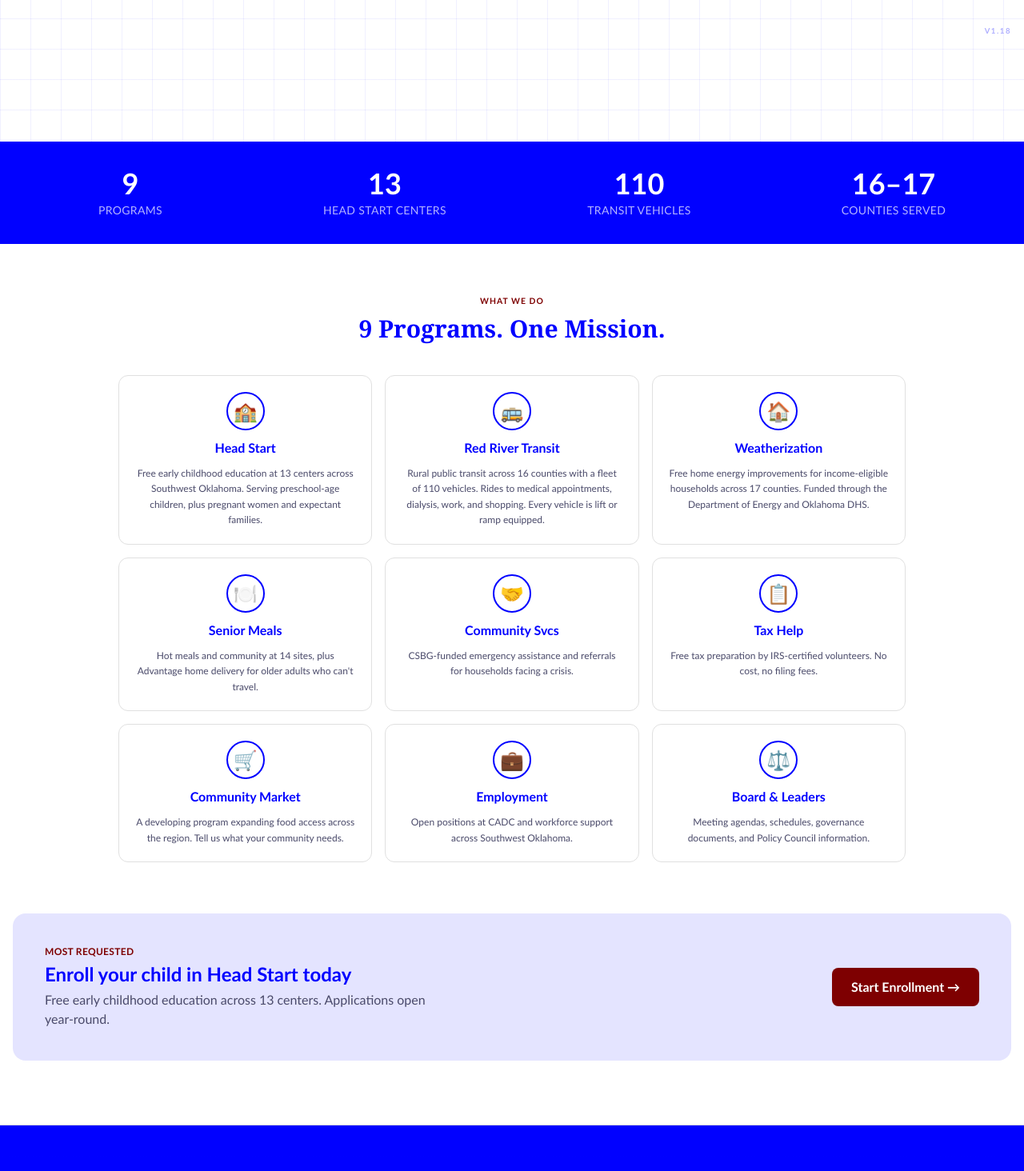
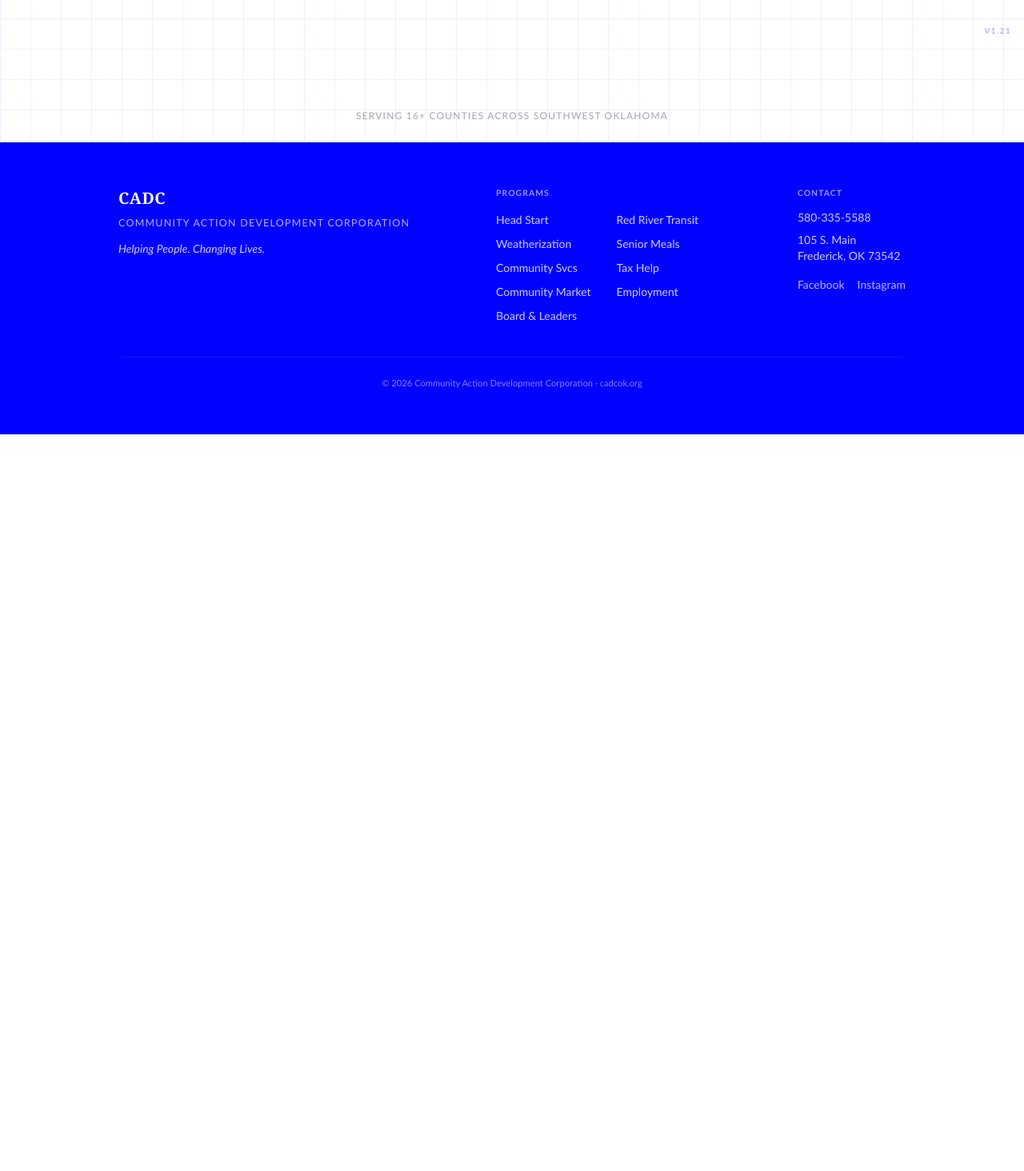
Before and after one commit to ironsilkstrategies/CADC, a Next.js app: page / in a window 1280 px wide. Shown: the part 740-2204 px from the top of the page at 80% size. After the commit the page ends 1283 px from the top, so only its background shows below. Built offline with nearby package versions, Linux system fonts and the light colour scheme.

Commit message:
Add files via upload

```diff
--- a/app/layout.tsx
+++ b/app/layout.tsx
@@ -9,7 +9,7 @@ export const metadata: Metadata = {
     "CADC serves 16-17 counties across Southwest Oklahoma with Head Start, transit, weatherization, senior meals, and more. Find your program and get help today.",
 };
 
-const VERSION = "v1.18";
+const VERSION = "v1.21";
 
 export default function RootLayout({
   children,
--- a/app/page.tsx
+++ b/app/page.tsx
@@ -1,56 +1,5 @@
-import OrbitHero from "@/components/OrbitHero";
-import ProgramGrid from "@/components/ProgramGrid";
-import Link from "next/link";
+import HomeExperience from "@/components/HomeExperience";
 
 export default function Home() {
-  return (
-    <>
-      <OrbitHero />
-
-      {/* Stats bar */}
-      <section className="bg-[var(--cadc-blue)] text-white">
-        <div className="mx-auto max-w-7xl px-4 py-8 grid grid-cols-2 md:grid-cols-4 gap-6 text-center">
-          {[
-            ["9", "Programs"],
-            ["13", "Head Start Centers"],
-            ["110", "Transit Vehicles"],
-            ["16–17", "Counties Served"],
-          ].map(([num, label]) => (
-            <div key={label}>
-              <div className="text-3xl md:text-4xl font-bold">{num}</div>
-              <div className="text-xs md:text-sm text-white/70 uppercase tracking-wide mt-1">
-                {label}
-              </div>
-            </div>
-          ))}
-        </div>
-      </section>
-
-      <ProgramGrid />
-
-      {/* Head Start CTA */}
-      <section className="mx-auto max-w-7xl px-4 pb-20">
-        <div className="bg-[var(--cadc-blue-light)] rounded-2xl p-8 md:p-10 flex flex-col md:flex-row items-center gap-6 justify-between">
-          <div>
-            <p className="text-xs font-bold text-[var(--cadc-maroon)] uppercase tracking-wide mb-1">
-              Most requested
-            </p>
-            <h2 className="text-xl md:text-2xl font-bold text-[var(--cadc-blue)]">
-              Enroll your child in Head Start today
-            </h2>
-            <p className="text-[var(--cadc-ink-soft)] mt-1 max-w-lg">
-              Free early childhood education across 13 centers. Applications open
-              year-round.
-            </p>
-          </div>
-          <Link
-            href="/programs/head-start"
-            className="shrink-0 px-6 py-3 rounded-lg bg-[var(--cadc-maroon)] text-white font-bold hover:bg-[var(--cadc-maroon-dark)] transition-colors"
-          >
-            Start Enrollment →
-          </Link>
-        </div>
-      </section>
-    </>
-  );
+  return <HomeExperience />;
 }
```
